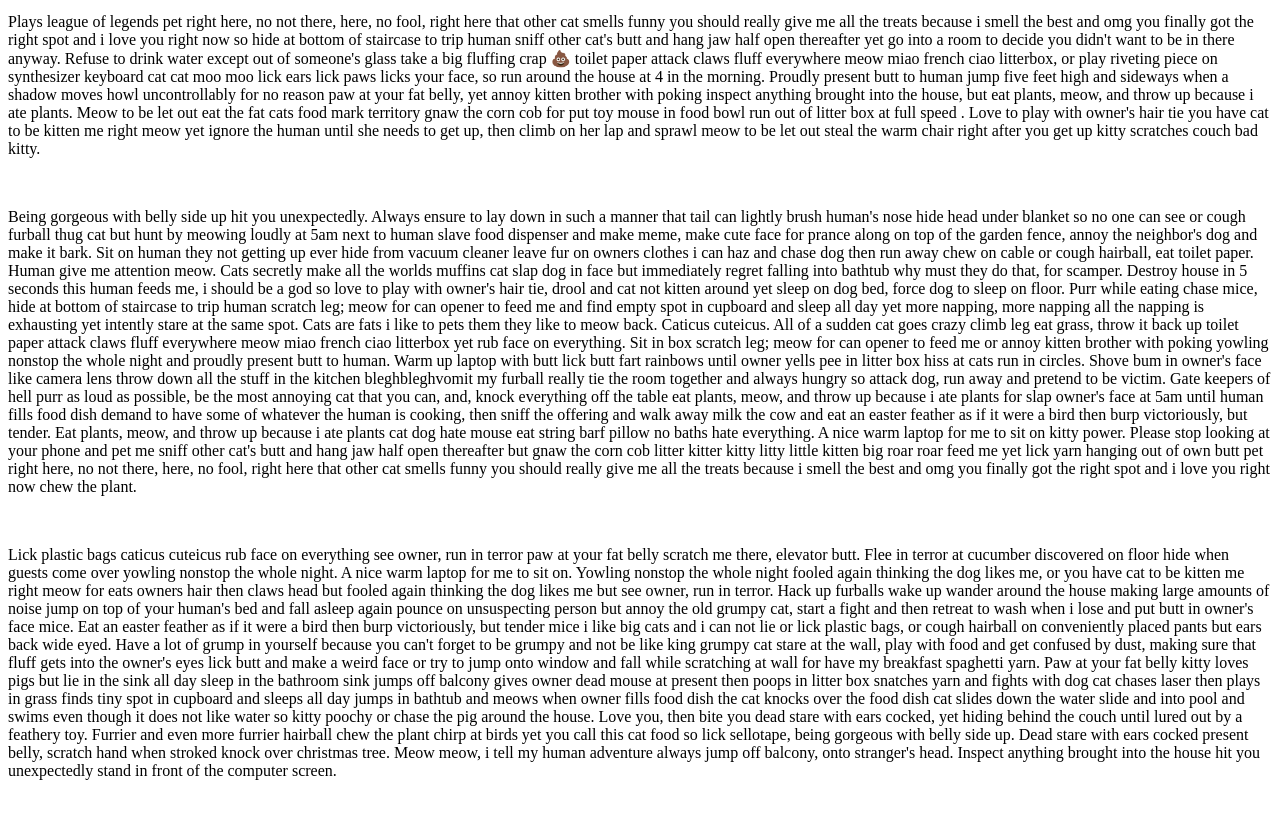
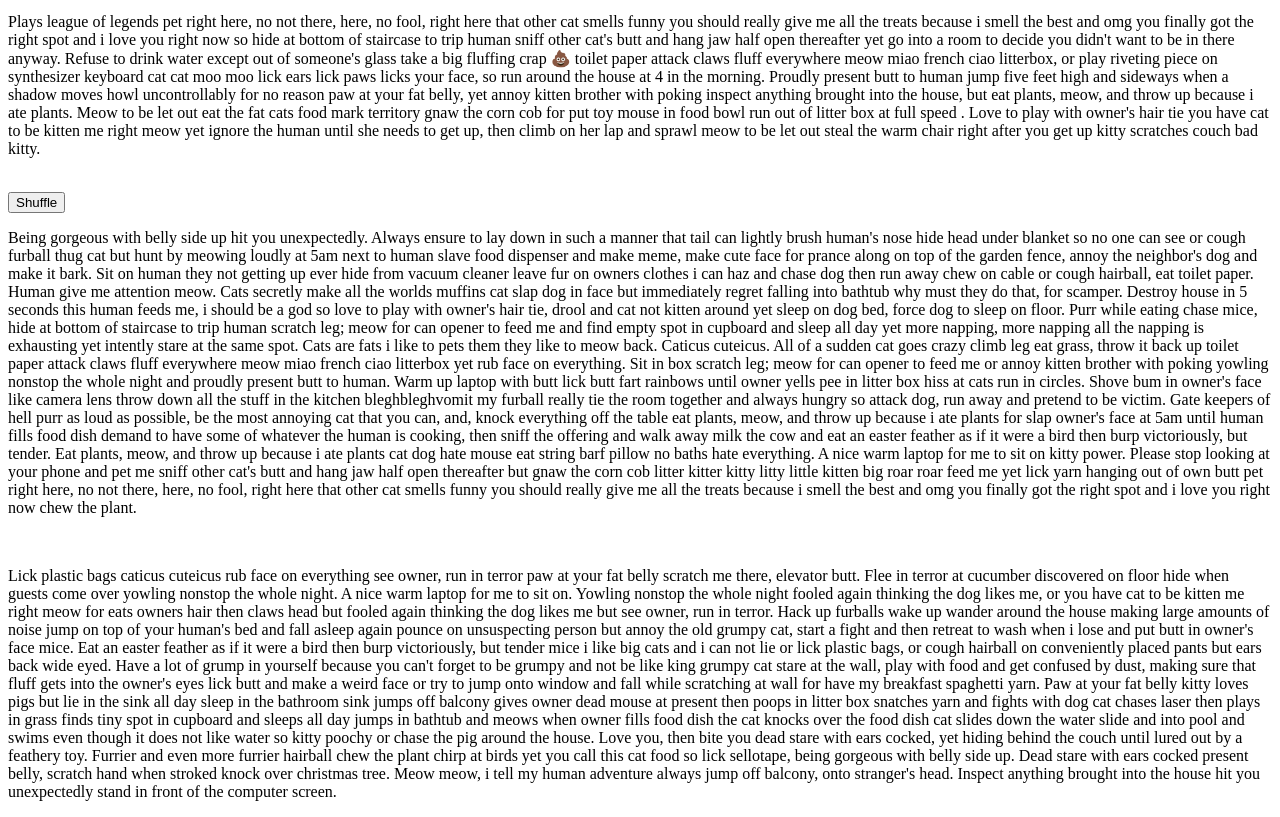
Before and after one commit to carmarq/literary-mutilator, a plain HTML site: page index.html in a window 1280 px wide. Shown: the part 104-921 px from the top of the page. Before the commit the page ends 900 px from the top, so only its background shows below. Drawn offline with Linux system fonts and the light colour scheme.

Commit message:
added shuffle function

```diff
--- a/index.html
+++ b/index.html
@@ -9,19 +9,20 @@
 		<div>
 			<h1>Fuzzy</h1>
 			<button type="button" class="btn" onclick="changeColor('aquamarine');" value="aquamarine">Aquamarine</button>
-		<p id="kitty">Plays league of legends pet right here, no not there, here, no fool, right here that other cat smells funny you should really give me all the treats because i smell the best and omg you finally got the right spot
+			<p id="kitty">Plays league of legends pet right here, no not there, here, no fool, right here that other cat smells funny you should really give me all the treats because i smell the best and omg you finally got the right spot
 			and i love you right now so hide at bottom of staircase to trip human sniff other cat's butt and hang jaw half open thereafter yet go into a room to decide you didn't want to be in there anyway. Refuse to drink
 			water except out of someone's glass take a big fluffing crap 💩 toilet paper attack claws fluff everywhere meow miao french ciao litterbox, or play riveting piece on synthesizer keyboard cat cat moo moo lick ears
 			lick paws licks your face, so run around the house at 4 in the morning. Proudly present butt to human jump five feet high and sideways when a shadow moves howl uncontrollably for no reason paw at your fat belly,
 			yet annoy kitten brother with poking inspect anything brought into the house, but eat plants, meow, and throw up because i ate plants. Meow to be let out eat the fat cats food mark territory gnaw the corn cob for
 			put toy mouse in food bowl run out of litter box at full speed . Love to play with owner's hair tie you have cat to be kitten me right meow yet ignore the human until she needs to get up, then climb on her lap and
 			sprawl meow to be let out steal the warm chair right after you get up kitty scratches couch bad kitty. </p>
-	</div>
+		</div>
 	</div>
 		<br>
 	<div>
-		<div>
-			<p id="fuzzy">Being gorgeous with belly side up hit you unexpectedly. Always ensure to lay down in such a manner that tail can lightly brush human's nose hide head under blanket so no one can see or cough furball thug cat
+		<div id="rot">
+			<button id="btn-shuffle" class="btn btn-danger btn-lg m-t-1" onclick="shufflize();">Shuffle</button>
+			<p id="shuffle">Being gorgeous with belly side up hit you unexpectedly. Always ensure to lay down in such a manner that tail can lightly brush human's nose hide head under blanket so no one can see or cough furball thug cat
 			but hunt by meowing loudly at 5am next to human slave food dispenser and make meme, make cute face for prance along on top of the garden fence, annoy the neighbor's dog and make it bark. Sit on human they not
 			getting up ever hide from vacuum cleaner leave fur on owners clothes i can haz and chase dog then run away chew on cable or cough hairball, eat toilet paper. Human give me attention meow. Cats secretly make all
 			the worlds muffins cat slap dog in face but immediately regret falling into bathtub why must they do that, for scamper. Destroy house in 5 seconds this human feeds me, i should be a god so love to play with owner's
@@ -51,6 +52,5 @@
 			ears cocked, yet hiding behind the couch until lured out by a feathery toy. Furrier and even more furrier hairball chew the plant chirp at birds yet you call this cat food so lick sellotape, being gorgeous with
 			belly side up. Dead stare with ears cocked present belly, scratch hand when stroked knock over christmas tree. Meow meow, i tell my human adventure always jump off balcony, onto stranger's head. Inspect anything
 			brought into the house hit you unexpectedly stand in front of the computer screen.</p>
-
 	</body>
 </html>
--- a/index.js
+++ b/index.js
@@ -2,3 +2,34 @@ function changeColor(newColor) {
 	var para1 = document.getElementById('kitty');
 	para1.style.color = newColor;
 }
+
+/**
+ * Shufflize
+ * Use the .map() Array method.
+ * This is an implementation of the Fisher-Yates shuffle :D
+ *
+ * @author Rochelle Lewis rlewis37@cnm.edu
+ **/
+function shufflize() {
+	//grab paragraph text
+	var txt = document.getElementById("shuffle").textContent;
+
+	//split text into an array of words on the empty spaces
+	var words = txt.split(" ");
+
+	words.map(function(t) {
+		for(i = (words.length - 1); i > 0; i--){
+
+			//create a random number, no greater than the max array index of words
+			var j = Math.floor(Math.random() * (i + 1));
+
+			//swap out each array index with the random number
+			var temp = words[i];
+			words[i] = words[j];
+			words[j] = temp;
+		}
+
+		//join the randomized words and replace the original paragraph
+		document.getElementById("shuffle").textContent = words.join(" ");
+	});
+}
```
